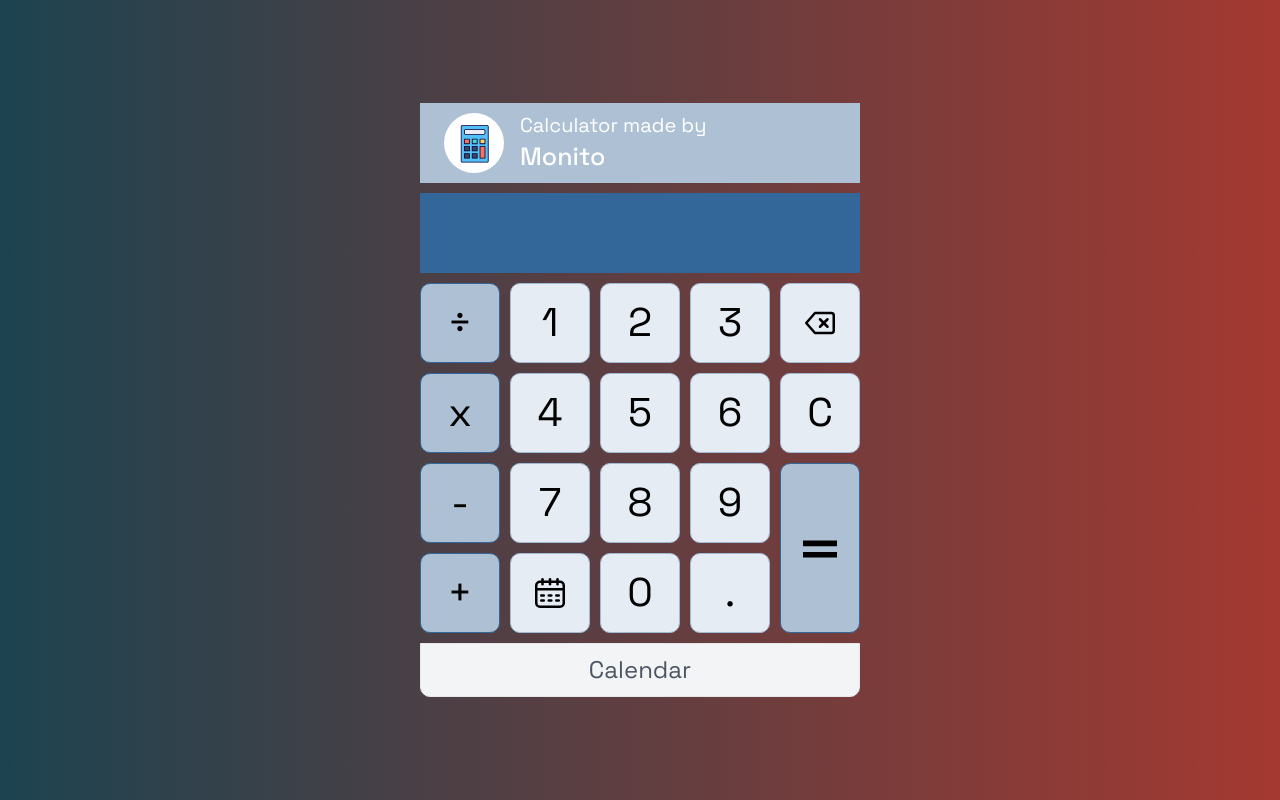
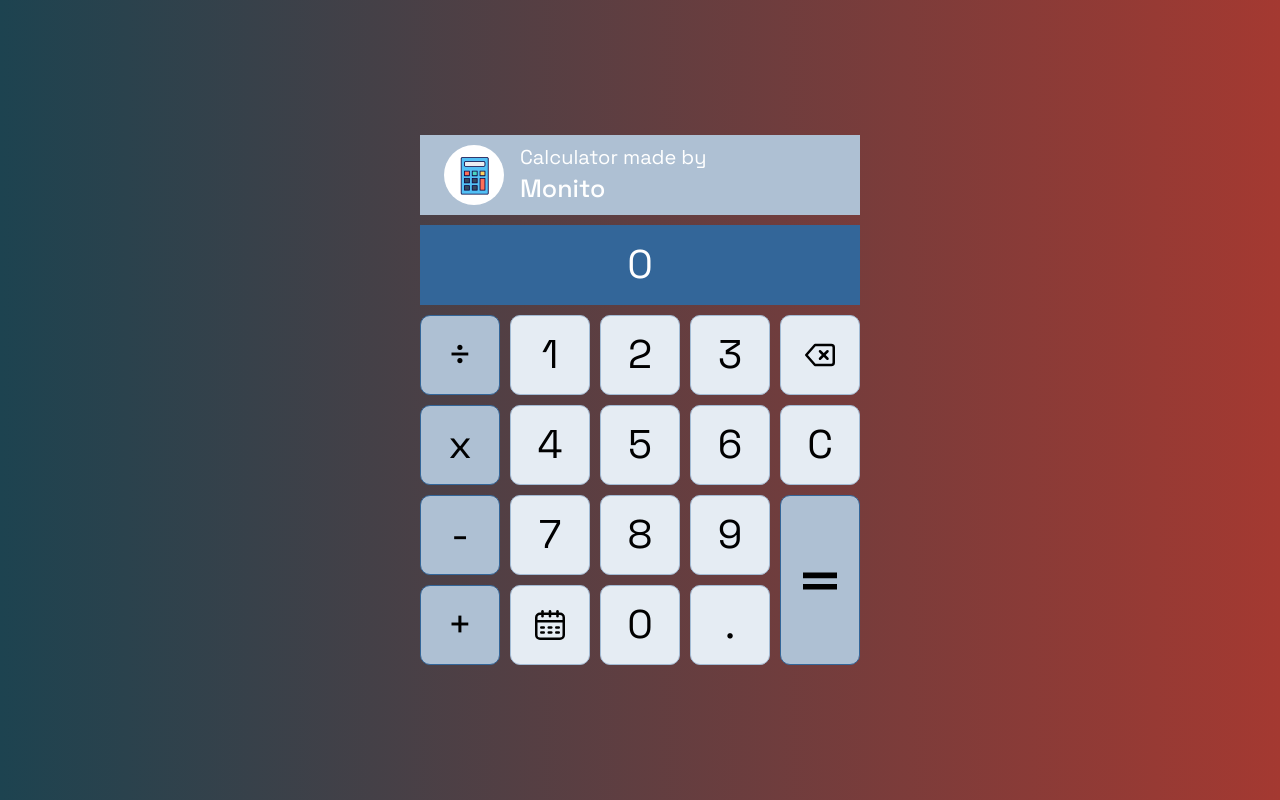
Before and after one commit to David29-ra/calculator-ts, a React (Create React App) app: page / in a window 1280 px wide. Built offline with nearby package versions, Linux system fonts and the light colour scheme.

Commit message:
pass handlers for all components, its necesary to advance with the logic

```diff
--- a/src/App.tsx
+++ b/src/App.tsx
@@ -1,6 +1,5 @@
 import { css, Global } from "@emotion/react";
 import { Calculator } from "./components/calculator";
-import background from "./assets/images/back.jpg";
 
 function App() {
   return (
--- a/src/components/calculator.tsx
+++ b/src/components/calculator.tsx
@@ -1,3 +1,4 @@
+import { ChangeEvent, MouseEvent, useState } from "react";
 import { Data } from "../global/constants";
 import { Button } from "./calculator/button";
 import { Calendar } from "./calculator/calendar";
@@ -7,13 +8,29 @@ import { Screen } from "./calculator/screen";
 import { Title } from "./calculator/title";
 
 export function Calculator() {
+  const [data, setData] = useState("0");
+  const [calendar, setCalendar] = useState(false);
+  console.log(calendar, data);
+
+  const handleButtonClick = (e: MouseEvent<HTMLButtonElement>) => {
+    console.log(e.currentTarget.id);
+    const id = e.currentTarget.id;
+    if (id === "showcalendar") {
+      setCalendar(!calendar);
+    }
+  }
+
+  const handleInputChange = (e: ChangeEvent<HTMLInputElement>) => {
+    setData(e.target.value);
+  }
+
   return(
     <GridContainer>
       <Title />
-      <Screen />
-      {Data.buttons.map(button => <Button key={button.id} button={button} onClick={()=>console.log('here')}/>)}
-      <Equal />
-      <Calendar />
+      <Screen handleChange={handleInputChange} value={data} />
+      {Data.buttons.map(button => <Button key={button.id} button={button} handleClick={handleButtonClick}/>)}
+      <Equal  />
+      <Calendar state={ calendar }/>
     </GridContainer>
   )
 }
--- a/src/components/calculator/button.tsx
+++ b/src/components/calculator/button.tsx
@@ -1,10 +1,12 @@
 import styled from "@emotion/styled";
+import { MouseEventHandler } from "react";
 
 interface Props {
   button: { value: string, type: string, url?: string },
-  onClick: () => void
+  handleClick: MouseEventHandler
 }
-export function Button({button, onClick}:Props) {
+
+export function Button({button, handleClick}:Props){
   const Number = styled.button`
     display: flex;
     justify-content: center;
@@ -17,7 +19,7 @@ export function Button({button, onClick}:Props) {
     background-color: ${ button.type === "operator" ? "#aec0d3" : "#e5ecf3" };
   `
   return (
-    <Number onClick={onClick} id={button.value} value={button.value}>
+    <Number onClick={handleClick} id={button.value} value={button.value}>
       {button.url ? <Img id={button.value} src={button.url} alt={button.value} /> : button.value}
     </Number>
   )
--- a/src/components/calculator/calendar.tsx
+++ b/src/components/calculator/calendar.tsx
@@ -1,10 +1,8 @@
 import styled from "@emotion/styled";
 
-export function Calendar() {
+export function Calendar({state}: {state: boolean}) {
   return (
-    <CalendarContainer>
-      Calendar
-    </CalendarContainer>
+    state ? <CalendarContainer>Calendar</CalendarContainer> : null
   )
 }
 
--- a/src/components/calculator/screen.tsx
+++ b/src/components/calculator/screen.tsx
@@ -1,12 +1,13 @@
 import styled from "@emotion/styled";
+import { ChangeEventHandler } from "react";
 
-// interface DisplayProps {
-//   value: string;
-//   onChange: () => void;
-// }
+interface DisplayProps {
+  value: string;
+  handleChange: ChangeEventHandler;
+}
 
-export function Screen() {
-  return <Display />;
+export function Screen({ value, handleChange }: DisplayProps) {
+  return <Display value={value} onChange={handleChange} />;
 }
 
 const Display = styled.input`
```
